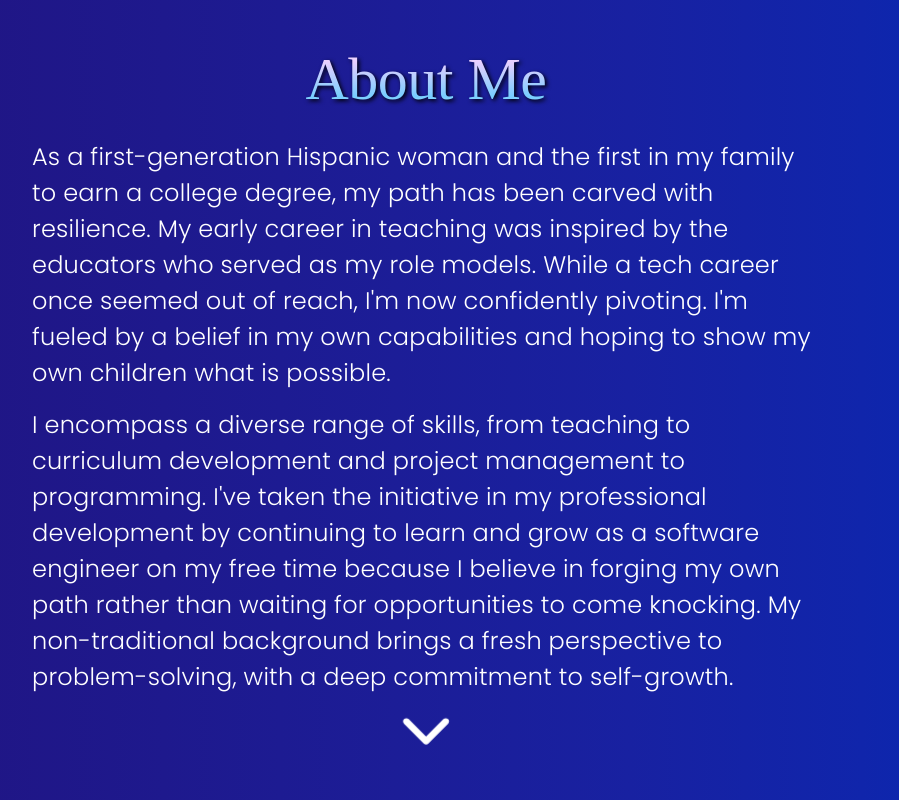
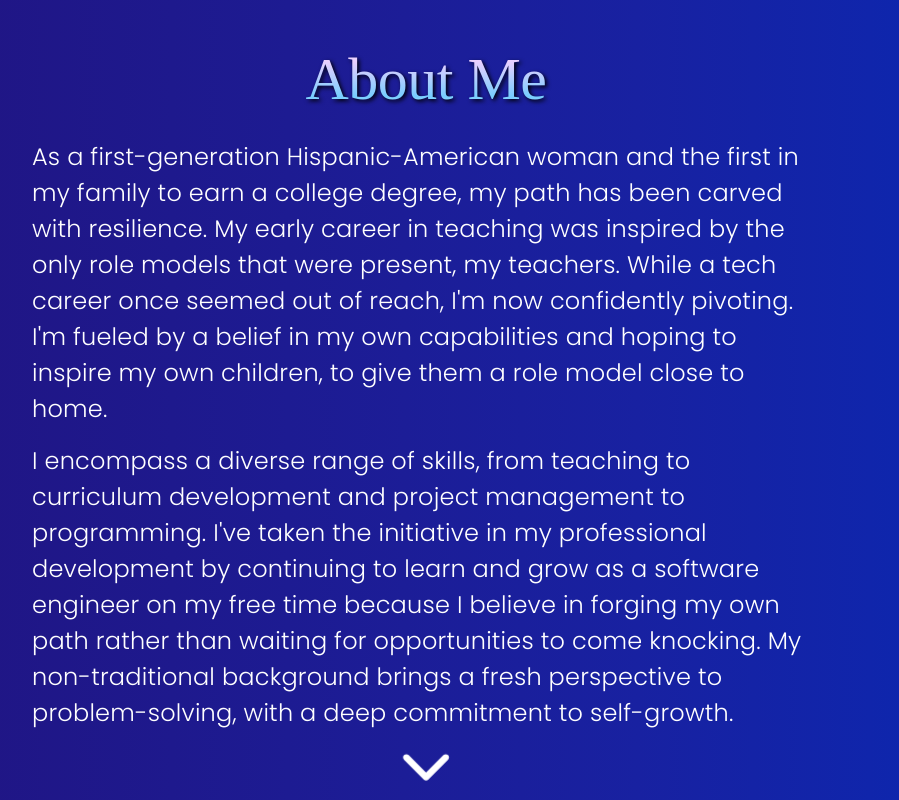
Before and after one commit to NereidaRondon/Portfolio, a React (Vite) app: page / in a window 1280 px wide. Shown: the part 1140-1940 px from the top of the page, without its empty margins (214-1113 px from the left). Built offline with nearby package versions, Linux system fonts and the light colour scheme; a web font is replaced by a local one.

Commit message:
Update About me text again

```diff
--- a/src/components/About.jsx
+++ b/src/components/About.jsx
@@ -19,7 +19,7 @@ function About(props, refAbout){
 
             <Typography sx={{px:1, py:1, textAlign: 'left', fontSize:'1.5rem'}} fontFamily={'Poppins'}>
 
-              As a first-generation Hispanic woman and the first in my family to earn a college degree, my path has been carved with resilience. My early career in teaching was inspired by the educators who served as my role models. While a tech career once seemed out of reach, I'm now confidently pivoting. I'm fueled by a belief in my own capabilities and hoping to show my own children what is possible.
+              As a first-generation Hispanic-American woman and the first in my family to earn a college degree, my path has been carved with resilience. My early career in teaching was inspired by the only role models that were present, my teachers. While a tech career once seemed out of reach, I'm now confidently pivoting. I'm fueled by a belief in my own capabilities and hoping to inspire my own children, to give them a role model close to home.
             </Typography>
             <Typography sx={{px:1, py:1, textAlign: 'left', fontSize:'1.5rem'}} fontFamily={'Poppins'}>
 
```
